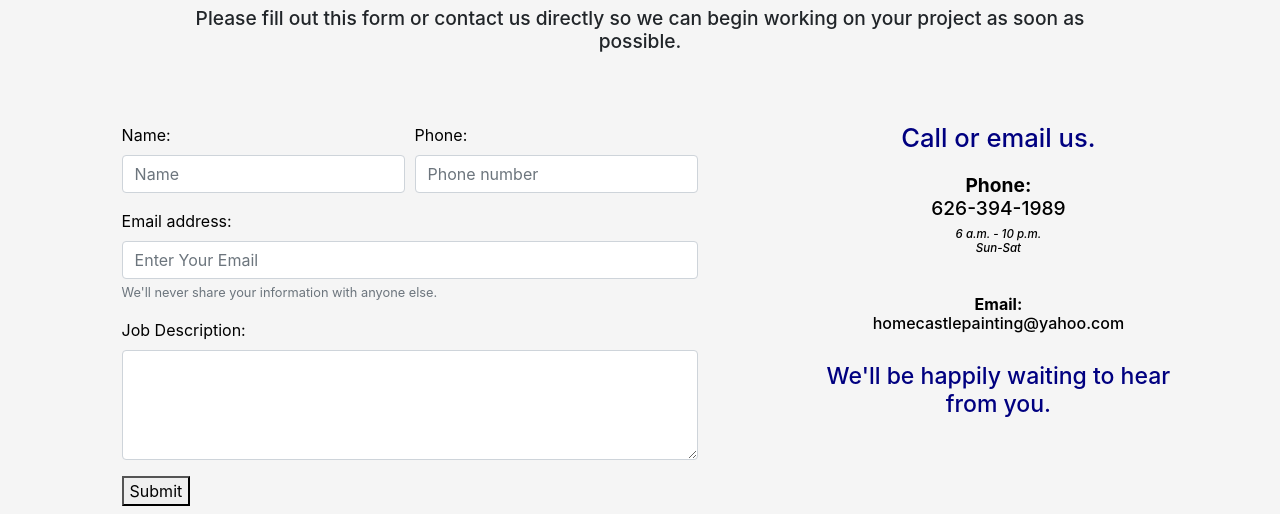
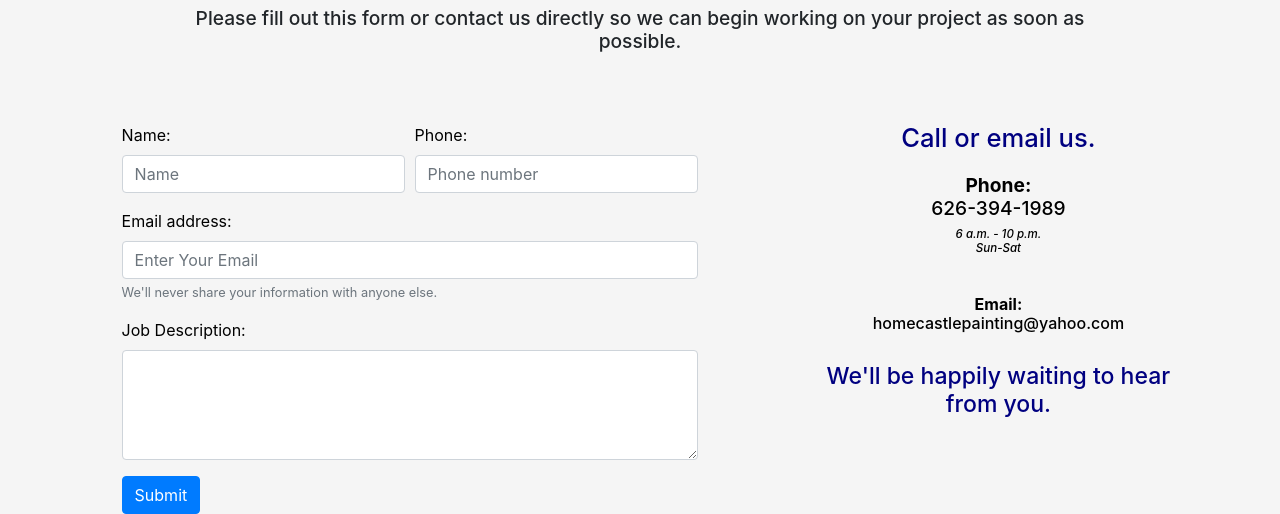
Before and after one commit to home-castle/home-castle.github.io, a plain HTML site: page contact.html in a window 1280 px wide. Shown: the part 689-1203 px from the top of the page. Drawn offline with nearby package versions, Linux system fonts and the light colour scheme.

Commit message:
fixed submit button

```diff
--- a/contact.html
+++ b/contact.html
@@ -78,7 +78,7 @@
                      <label for="inLineFormInput">Job Description:</label>
                      <textarea type="description" class="form-control" id= "description" rows= "4"></textarea>
                   </div>
-                  <button id="submit-btn"> Submit</button>
+                  <button class="btn btn-primary" id="submit-btn"> Submit</button>
                </form>
             </div>
          </div>
```
